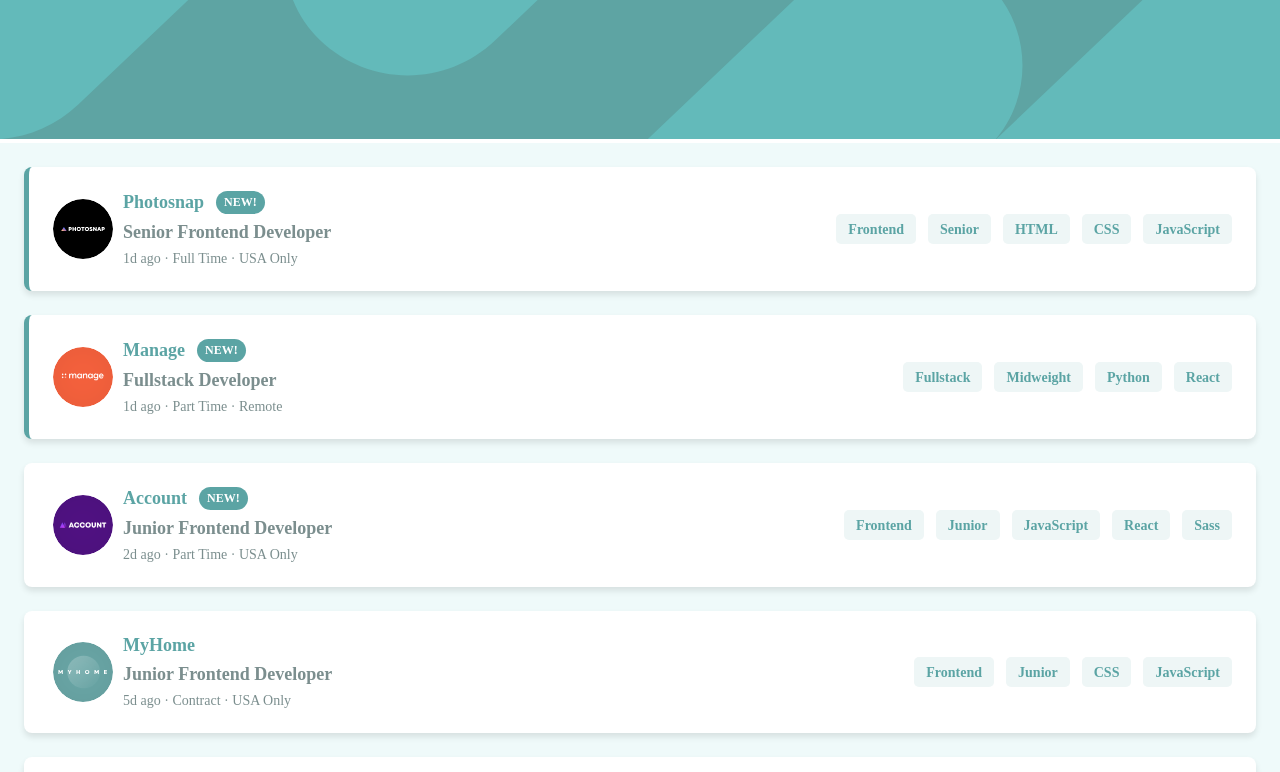
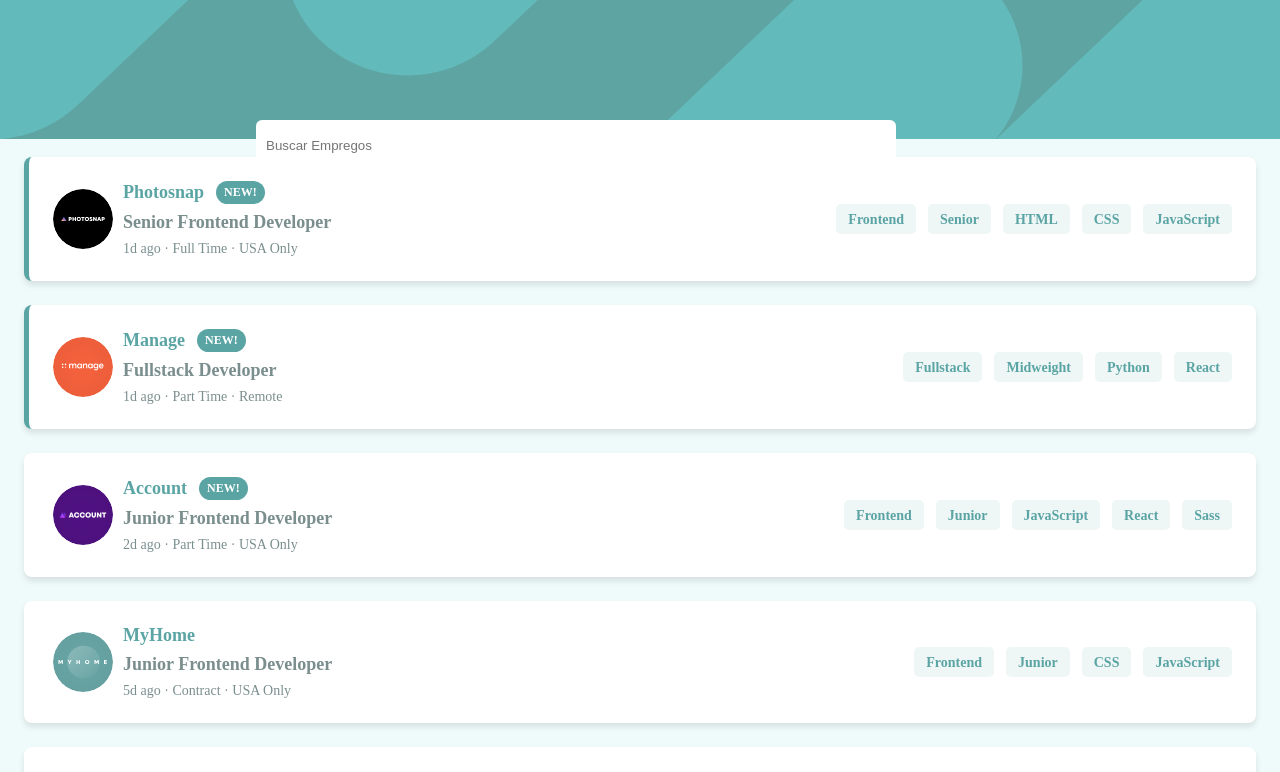
Before and after one commit to artur-debv/Jobs_lists, a React (Vite) app: page / in a window 1280 px wide. Shown: the top 772 px of the page. Built offline with nearby package versions, Linux system fonts and the light colour scheme.

Commit message:
feat: I did styling in the job search input

```diff
--- a/components/Header.jsx
+++ b/components/Header.jsx
@@ -1,9 +1,13 @@
 import styles from '../css/Header.module.css'
+import { SearchTags } from './SearchTags'
 
 import bg_header_desktop from '../assets/bg-header-desktop.svg'
 
 export function Header(){
     return(
-       <img src={bg_header_desktop} className={styles.header_image} alt="" />
+        <>
+         <img src={bg_header_desktop} className={styles.header_image} alt="" />
+         <SearchTags/>
+        </>
     )
 }
--- /dev/null
+++ b/components/SearchTags.jsx
@@ -0,0 +1,10 @@
+
+import styles from '../css/SearchTags.module.css';
+
+export function SearchTags(){
+    return(
+        <div className={styles.content}>
+            <input type="text" className={styles.Search_box} placeholder='Buscar Empregos' />
+        </div>
+    )
+}
--- a/css/Header.module.css
+++ b/css/Header.module.css
@@ -4,7 +4,7 @@
     box-sizing: border-box;
 }
 
-.header_image{
+.header_image {
     width: 100%;
     background-color: #5EA4A3;
 }
--- a/css/Jobs.module.css
+++ b/css/Jobs.module.css
@@ -1,3 +1,8 @@
+*{
+  margin: 0;
+  padding: 0;
+  box-sizing: border-box;
+}
 
 .jobListings {
     display: flex;
@@ -5,13 +10,13 @@
     gap: 24px;
     padding: 24px;
     background-color: #effafa;
+    margin-top: -10px;
   }
 
   .content{
     display: flex;
     gap: 10px;
   }
-
 
   .jobCard {
     display: flex;
--- /dev/null
+++ b/css/SearchTags.module.css
@@ -0,0 +1,21 @@
+*{
+    margin: 0;
+    padding: 0;
+    box-sizing: border-box;
+}
+
+.content{
+
+}
+
+.Search_box{
+    display: block;
+    position: absolute;
+    top: 120px;
+    left: 20%;
+    height: 50px;
+    width: 50%;
+    padding-left: 10px;
+    border: none;
+    border-radius: 6px;
+}
```
